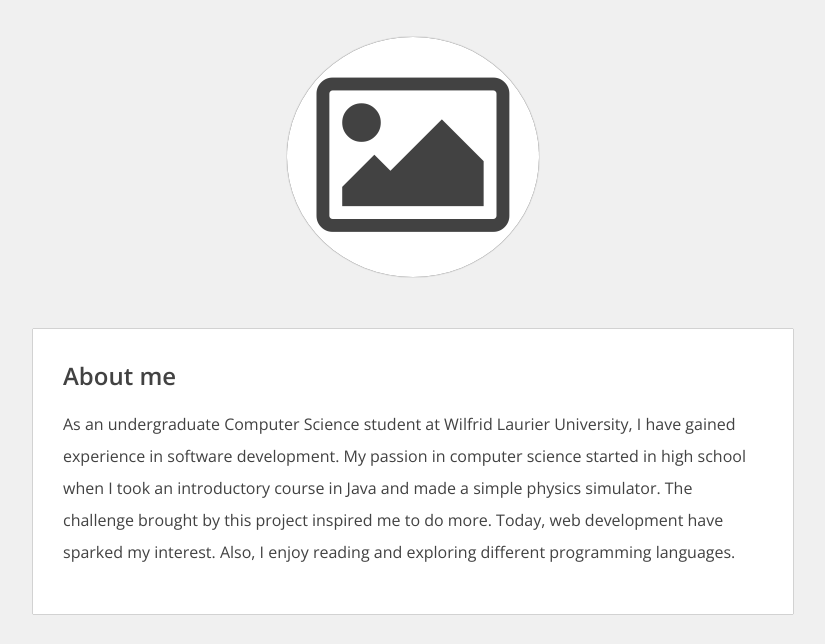
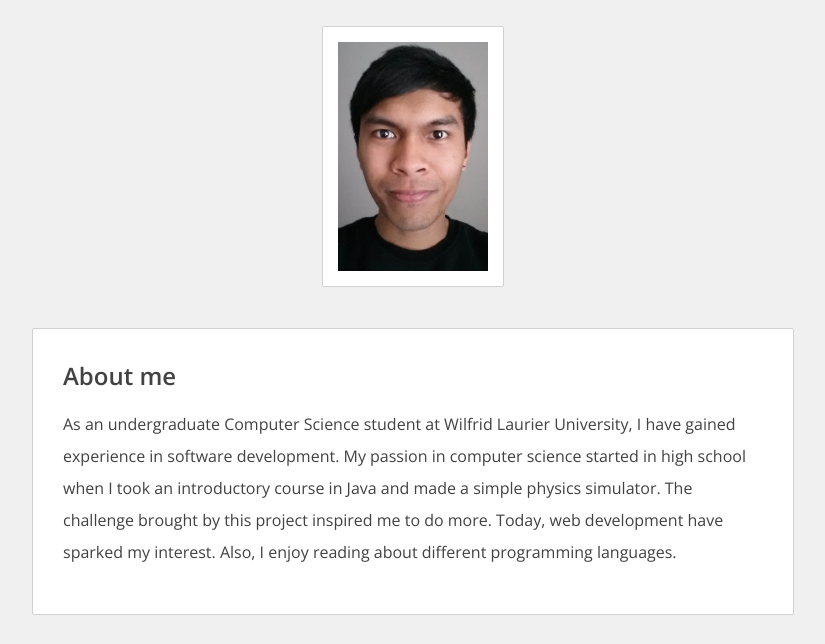
Before and after one commit to xandros-na/xandros-na.github.io, a plain HTML site: page index.html in a window 1280 px wide. Shown: the part 107-751 px from the top of the page, without its empty margins (227-1052 px from the left). Drawn offline with nearby package versions, Linux system fonts and the light colour scheme.

Commit message:
added my picture

```diff
--- a/index.html
+++ b/index.html
@@ -19,7 +19,9 @@
     <!--nav-->
     <nav id="main_nav">
         <h1> Don Miguel </h1>
-        <i class="fa fa-picture-o fa-5x"></i>
+        <figure class="profile-pic">
+            <img src="static/img/me.png" alt="me">
+        </figure>
     </nav>
 </header>
 
@@ -34,7 +36,7 @@
             simple physics simulator.
             The challenge brought by this project inspired me to do more. Today, web development have sparked my
             interest.
-            Also, I enjoy reading and exploring different programming languages.</p>
+            Also, I enjoy reading about different programming languages.</p>
     </div>
 </article>
 
--- a/static/css/styles.css
+++ b/static/css/styles.css
@@ -24,17 +24,17 @@ body {
 
 #main_nav h1 {
     color: #424242;
-    margin: 40px 0px 40px 0px;
+    margin: 40px 0px 30px 0px;
 }
 
-i {
-    border-radius: 50% 50%;
+.profile-pic img {
     -webkit-box-shadow: 0px 0px 1px 0px rgba(0, 0, 0, 0.75);
     -moz-box-shadow: 0px 0px 1px 0px rgba(0, 0, 0, 0.75);
     box-shadow: 0px 0px 1px 0px rgba(0, 0, 0, 0.75);
-    padding: 30px;
+    padding: 15px;
     background-color: #fff;
     color: #424242;
+    width: 120px;
 }
 
 .content {
@@ -135,4 +135,9 @@ figcaption {
     .thumbnails img {
         max-width: 500px;
     }
+
+    .profile-pic img {
+        width: 150px;
+    }
+
 }
```
Also changed, not shown: static/img/me.png (added).
